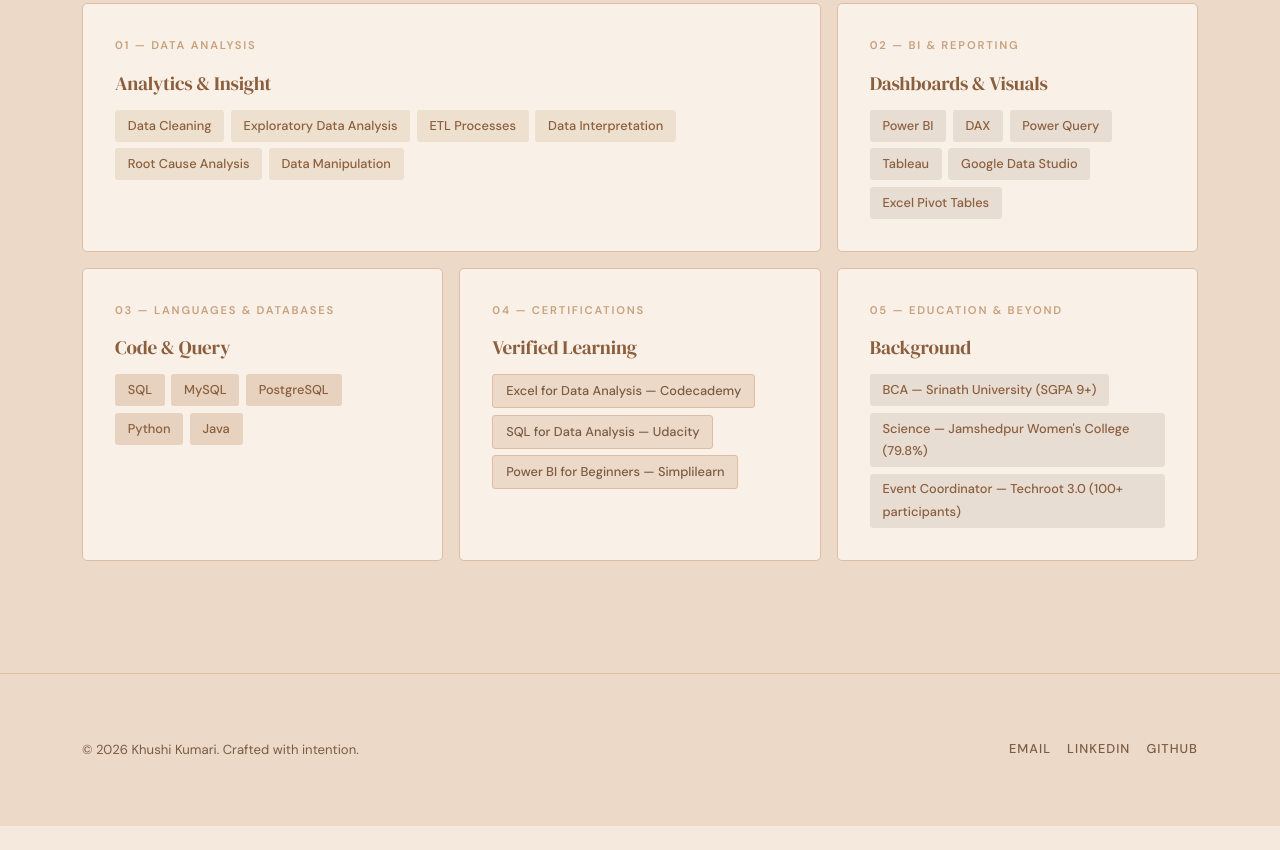
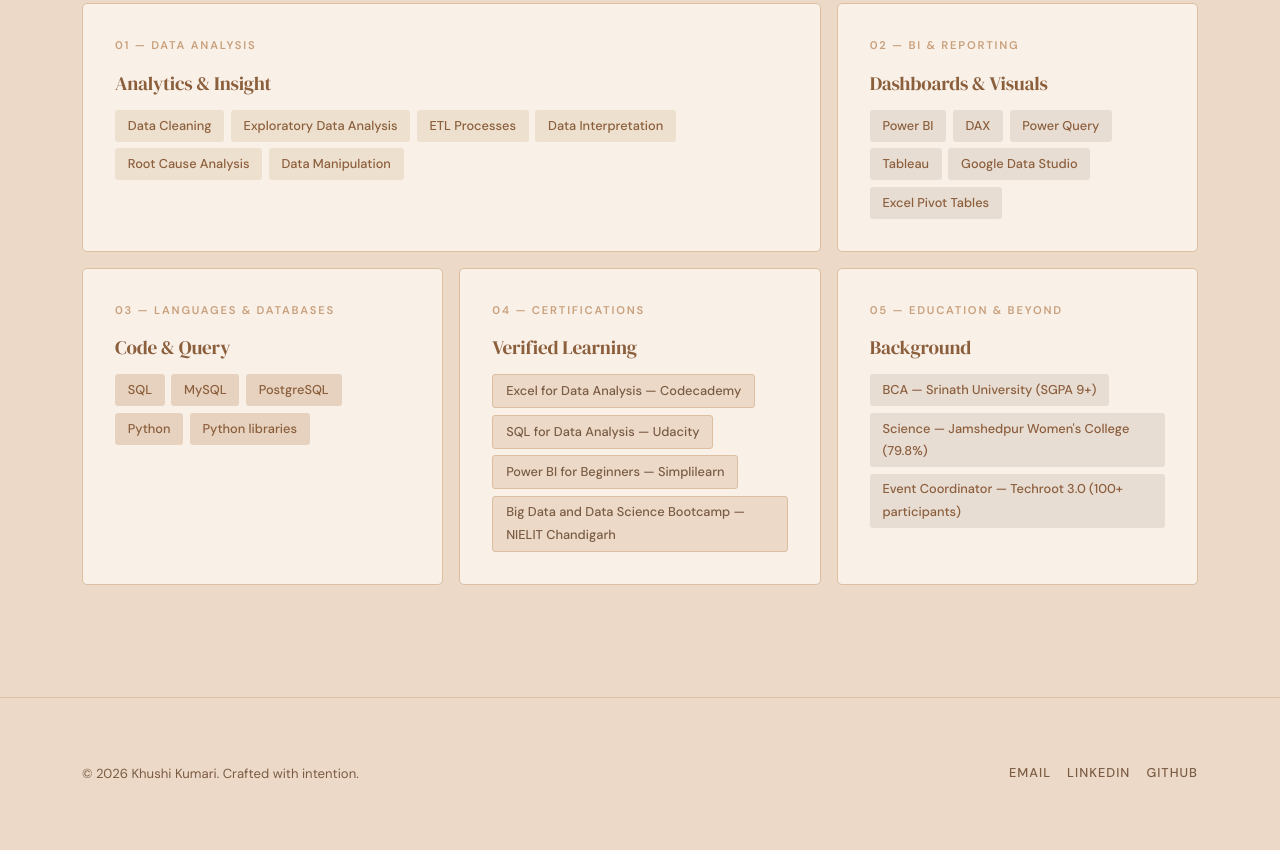
Before and after one commit to KhushiKumari-27/Khushi-Kumari, a plain HTML site: page about.html in a window 1280 px wide. Shown: the part 1376-2226 px from the top of the page. Before the commit the page ends 2202 px from the top, so only its background shows below. Drawn offline with Linux system fonts and the light colour scheme.

Commit message:
Update skill badges and certifications in about.html
Replaced 'Java' badge with 'Python libraries' and added a new certification for 'Big Data and Data Science Bootcamp'.

```diff
--- a/about.html
+++ b/about.html
@@ -151,7 +151,7 @@
               <span class="badge badge-terra" role="listitem">MySQL</span>
               <span class="badge badge-terra" role="listitem">PostgreSQL</span>
               <span class="badge badge-terra" role="listitem">Python</span>
-              <span class="badge badge-terra" role="listitem">Java</span>
+              <span class="badge badge-terra" role="listitem">Python libraries</span>
             </div>
           </div>
 
@@ -163,6 +163,8 @@
               <span class="badge badge-plain" role="listitem">Excel for Data Analysis — Codecademy</span>
               <span class="badge badge-plain" role="listitem">SQL for Data Analysis — Udacity</span>
               <span class="badge badge-plain" role="listitem">Power BI for Beginners — Simplilearn</span>
+              <span class="badge badge-plain" role="listitem">Big Data and Data Science Bootcamp — NIELIT Chandigarh</span>
+
             </div>
           </div>
 
```
